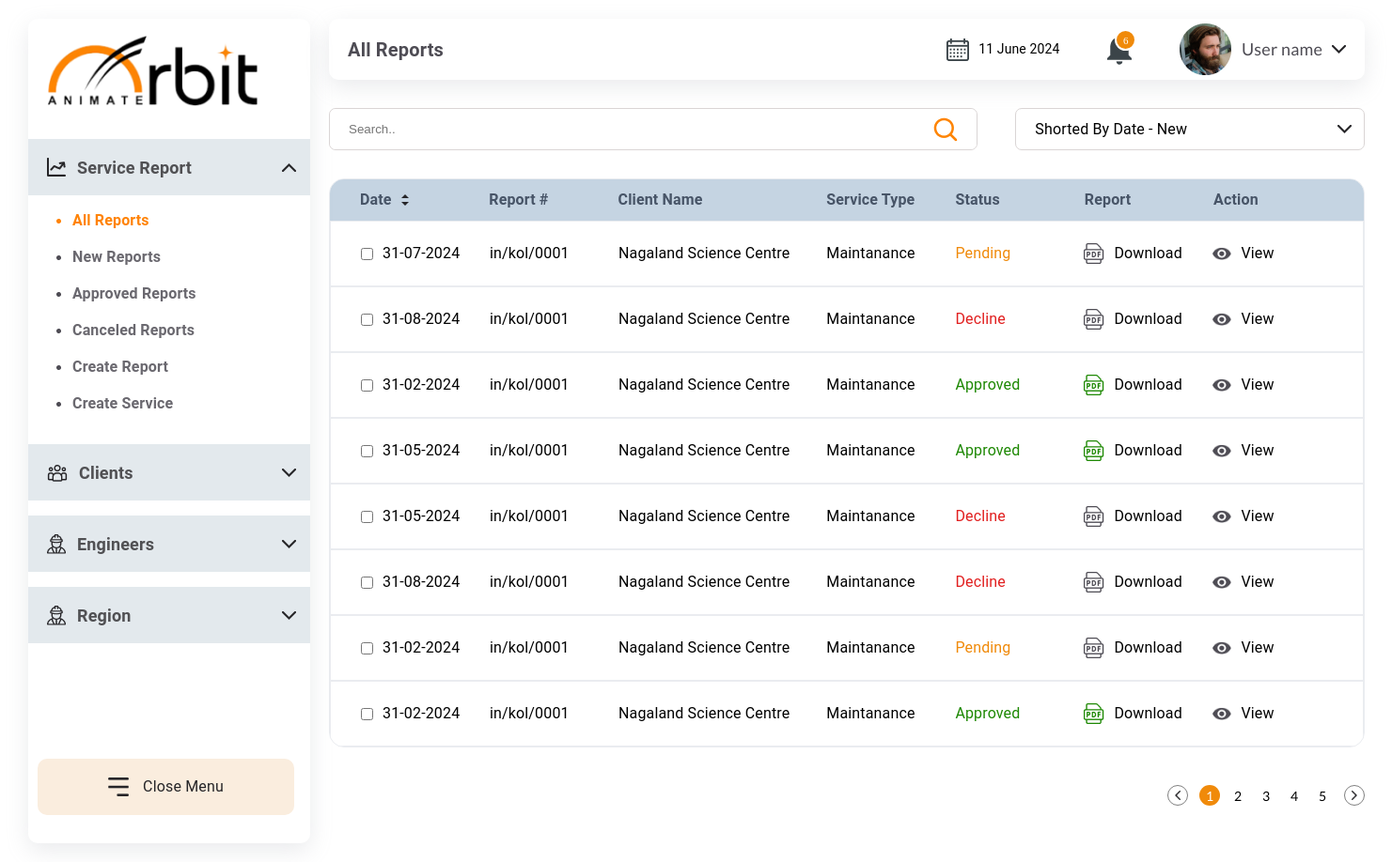
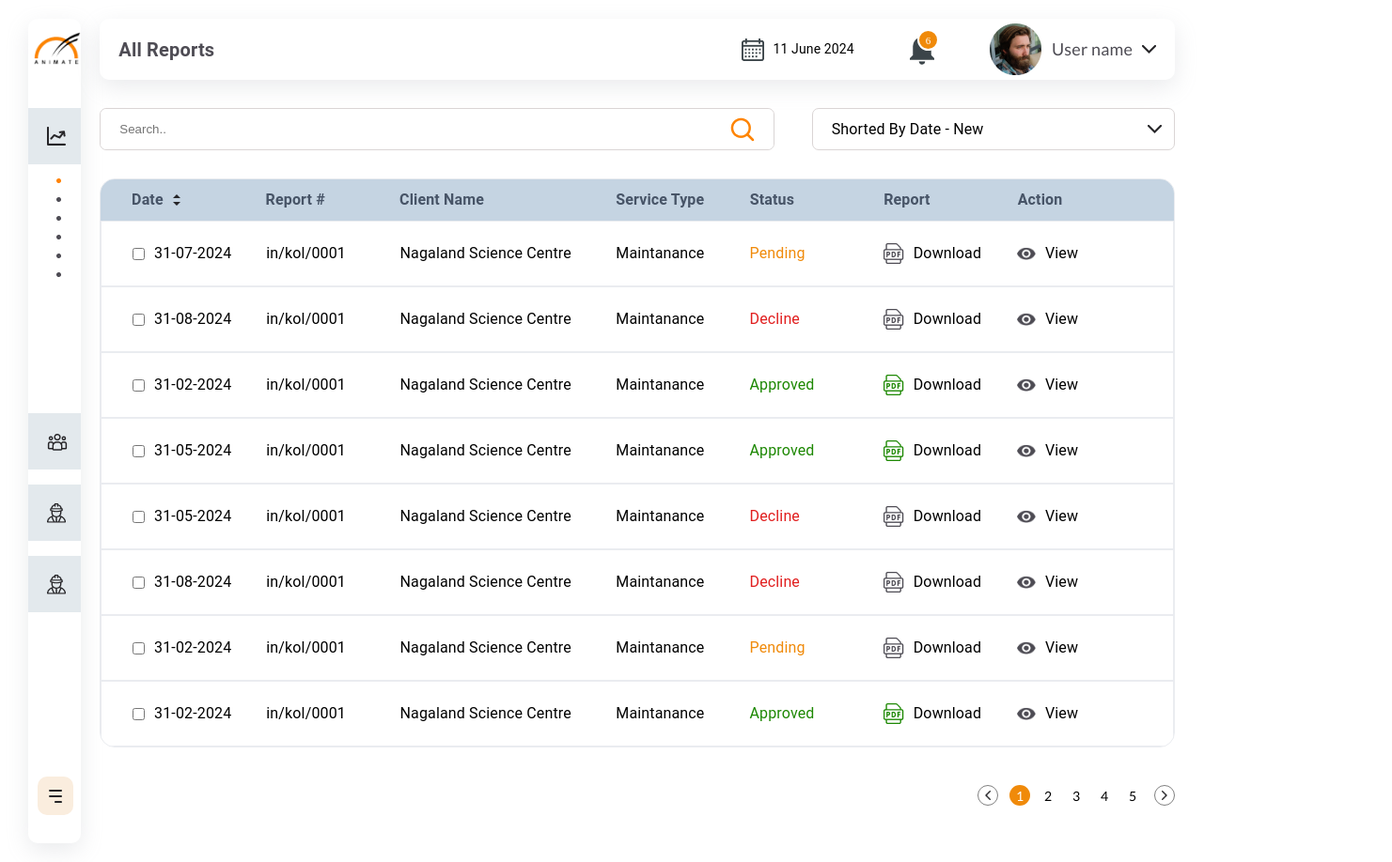
Before and after one commit to jayanta-developer/orbit_service, a React (Create React App) app: page /admin/list-view in a window 1280 px wide. Shown: the whole page at 94% size, 1481 px wide, since content can reach past the window. Built offline with nearby package versions, Linux system fonts and the light colour scheme.

Commit message:
app update

```diff
--- a/src/App.js
+++ b/src/App.js
@@ -17,7 +17,6 @@ export default function App() {
         <Route path="/login" element={<Auth />} />
         <Route path="/user/list-view" element={<UserListView />} />
         <Route path="/admin/list-view" element={<AdminListView />} />
-
         <Route path="/admin/report/create" element={<AdminReportCreate />} />
         <Route path="/admin/report/approve" element={<AdminApprove />} />
         <Route path="/admin/report/view" element={<AdminReportView />} />
--- a/src/Pages/AdminListView/index.jsx
+++ b/src/Pages/AdminListView/index.jsx
@@ -1,6 +1,6 @@
 import React, { useState, useEffect } from 'react';
 import "./style.css";
-import { useNavigate } from "react-router-dom"
+import { useNavigate } from "react-router-dom";
 
 
 import cLogo from "../../Assets/Images/coLogo.png";
@@ -14,21 +14,22 @@ import orangeDot from "../../Assets/Images/orangeDot.png";
 import haumIcon from "../../Assets/Images/huamIcon.png";
 import calendarIcon from "../../Assets/Images/calendarIcon.png";
 import notificationIcon from "../../Assets/Images/notificationsIcon.png";
-import avatar from "../../Assets/Images/avatar.png"
-import dArrow from "../../Assets/Images/dobelArrow.png"
+import avatar from "../../Assets/Images/avatar.png";
+import dArrow from "../../Assets/Images/dobelArrow.png";
 import GPDF from "../../Assets/Images/greenPDF.png";
 import BPDF from "../../Assets/Images/blackPDF.png";
 import eyeIcon from "../../Assets/Images/blackEyeIcon.png";
-import editIcon from "../../Assets/Images/icons8-edit-64.png"
+import editIcon from "../../Assets/Images/icons8-edit-64.png";
 import logOutIcon from "../../Assets/Images/logout-24.png"
-import E_avatar from "../../Assets/Images/E_avatar.png"
-import cameraIcon from "../../Assets/Images/cameraIcon.png"
+import E_avatar from "../../Assets/Images/E_avatar.png";
+import cameraIcon from "../../Assets/Images/cameraIcon.png";
+import cross from "../../Assets/Images/BlockCross.png"
 
 
 //component
 import { Box, Typography } from '@mui/material';
 import { SearchBar, DropBox } from "../../Components/Tools";
-import { GreenBtn } from "../../Components/AppButton"
+import { GreenBtn } from "../../Components/AppButton";
 
 //data
 import { ReportsApproved, ReportsPending, ReportsDecline, countries, india_states, west_bengal_cities, engineersData, bellDropItem } from "../../Assets/Data"
@@ -39,24 +40,24 @@ export default function UserListView() {
   const [sideDropItem2, setSideDropItem2] = useState(false);
   const [sideDropItem3, setSideDropItem3] = useState(false);
   const [sideDropItem4, setSideDropItem4] = useState(false);
-  const [shortDrop, setShortDrop] = useState(false)
+  const [shortDrop, setShortDrop] = useState(false);
   const [shortDropVal, setShortDropVal] = useState("Shorted By Date - New");
   const [currentPage, setCurrentPage] = useState(0);
   const [newArrayData, setNewArrayData] = useState([]);
-  const [profileDrop, setProfileDrop] = useState(false)
+  const [profileDrop, setProfileDrop] = useState(false);
   const [selectedTab, setSelectedTab] = useState("All Reports")
 
-  const [shortDrop1, setShortDrop1] = useState(false)
+  const [shortDrop1, setShortDrop1] = useState(false);
   const [shortDropVal1, setShortDropVal1] = useState("Select Country");
 
   const [shortDrop2, setShortDrop2] = useState(false)
   const [shortDropVal2, setShortDropVal2] = useState("Select State");
 
-  const [shortDrop3, setShortDrop3] = useState(false)
+  const [shortDrop3, setShortDrop3] = useState(false);
   const [shortDropVal3, setShortDropVal3] = useState("Select City");
-  const [bellDrop, setBellDrop] = useState(false)
-  const [bellDropVal, setBellDropVal] = useState()
-  const [sideMOpen, setSideMOpen] = useState(true)
+  const [bellDrop, setBellDrop] = useState(false);
+  const [bellDropVal, setBellDropVal] = useState();
+  const [sideMOpen, setSideMOpen] = useState(false);
 
 
   //print date
@@ -127,12 +128,22 @@ export default function UserListView() {
   return (
     <>
       <Box className="listContainer userListBox">
-        <Box className="sideMenu" minWidth={sideMOpen ? "300px" : "60px"}>
+        <Box className={sideMOpen ? "sideMenu sideMenuOpen" : "sideMenu"}>
           {
             sideMOpen ?
               <img className='mainClogo' src={cLogo} /> :
               <img className='SmainClogo' src={SClogo} style={{ width: "50px" }} />
           }
+
+          <Box className="mobileOuterBox" sx={{ display: sideMOpen ? "flex" : 'none' }}>
+            <Box className="mobileClogSection">
+              <img className='mobileLogo' src={cLogo} />
+              <Box className="topMNavBtn" onClick={() => setSideMOpen(!sideMOpen)}>
+                <img src={cross} />
+              </Box>
+            </Box>
+          </Box>
+
 
           {/* Service Repor */}
           <Box className="sideMenuDropBox" onClick={() => {
@@ -229,6 +240,14 @@ export default function UserListView() {
         </Box>
 
         <Box className="mainBox">
+          <Box mb={2} className="mobileOuterBox" sx={{ display: sideMOpen ? "flex" : 'flex' }}>
+            <Box className="mobileClogSection">
+              <img className='mobileLogo' src={cLogo} />
+              <Box className="topMNavBtn" onClick={() => setSideMOpen(!sideMOpen)}>
+                <img src={haumIcon} />
+              </Box>
+            </Box>
+          </Box>
           {/* Service Repor */}
           <Box className="sectionNav">
             <Box className="headerLabel">
@@ -258,7 +277,7 @@ export default function UserListView() {
               </Box>
 
               <Box className="avatar_Box">
-                <img src={avatar} />
+                <img src={avatar} className='avatar' />
                 <Typography className='NavUserName' sx={{ cursor: "pointer" }} onClick={() => setProfileDrop(!profileDrop)}>User name</Typography>
                 <img onClick={() => setProfileDrop(!profileDrop)} src={dropIcon} style={{ rotate: profileDrop ? "180deg" : "0deg" }} />
                 <Box className="dropItemBox avaratDropBox" sx={{ display: profileDrop ? "flex" : "none" }}>
--- a/src/Pages/AdminListView/style.css
+++ b/src/Pages/AdminListView/style.css
@@ -73,7 +73,7 @@
   height: 19px;
   position: absolute;
   bottom: -8px;
-  right: 119px;
+  right: 143px;
 }
 .enAddressTextArea {
   height: 156px;
--- a/src/Pages/UserListView/index.jsx
+++ b/src/Pages/UserListView/index.jsx
@@ -94,13 +94,12 @@ export default function UserListView() {
   return (
     <>
       <Box className="listContainer userListBox">
-        <Box className="sideMenu" minWidth={sideMOpen ? "300px" : "60px"}>
+        <Box className={sideMOpen ? "sideMenu sideMenuOpen" : "sideMenu"}>
           {
             sideMOpen ?
               <img className='mainClogo' src={cLogo} /> :
               <img className='SmainClogo' src={SClogo} style={{ width: "50px" }} />
           }
-
 
           {/* Service Repor */}
           <Box className="sideMenuDropBox" onClick={() => setSideDropItem(!sideDropItem)}>
--- a/src/Pages/UserListView/style.css
+++ b/src/Pages/UserListView/style.css
@@ -6,19 +6,31 @@
   gap: 10px;
 }
 .sideMenu {
+  width: 0px;
   height: auto;
   min-height: 100vh;
   border-radius: 10px;
   box-shadow: rgba(149, 157, 165, 0.2) 0px 8px 24px;
-  display: flex;
+  display: none;
   flex-direction: column;
   position: relative;
   transition: all 0.3s;
+  overflow: hidden;
+  padding: 10px;
+}
+.sideMenuOpen {
+  min-width: 100%;
+  display: flex;
 }
 .mainBox {
-  width: 80%;
+  width: 100%;
+  display: flex;
+  flex-direction: column;
+  align-items: center;
+  padding: 10px;
 }
 .mainClogo {
+  display: none;
   width: 75%;
   margin: 17px 0 35px 20px;
   cursor: pointer;
@@ -89,6 +101,25 @@
   height: 60px;
   border-radius: 10px;
   background: #faedde;
+  display: none;
+  flex-direction: row;
+  justify-content: center;
+  align-items: center;
+  gap: 15px;
+  margin: 10px;
+  cursor: pointer;
+}
+.colseMenuTabeActive img {
+  width: 22px;
+  height: 20px;
+  cursor: pointer;
+}
+.colseMenuTabeActiveMobile {
+  display: flex;
+  width: 91%;
+  height: 60px;
+  border-radius: 10px;
+  background: #faedde;
   display: flex;
   flex-direction: row;
   justify-content: center;
@@ -97,7 +128,7 @@
   margin: 10px;
   cursor: pointer;
 }
-.colseMenuTabeActive img {
+.colseMenuTabeActiveMobile img {
   width: 22px;
   height: 20px;
   cursor: pointer;
@@ -116,7 +147,7 @@
 }
 .sectionNav {
   width: 100%;
-  height: 180px;
+  height: 140px;
   box-shadow: rgba(149, 157, 165, 0.2) 0px 8px 24px;
   border-radius: 10px;
   display: flex;
@@ -128,19 +159,19 @@
 
 .navAvatarBox {
   display: flex;
-  flex-direction: column-reverse;
+  flex-direction: row;
   align-items: start;
   justify-content: space-between;
   max-width: 495px;
+  padding: 0 9%;
 }
 .headerLabel p {
   font-size: 20px !important;
   font-weight: 600 !important;
   color: #4e4c54;
-  text-align: center;
+  text-align: start;
 }
 .navCalBox {
-  width: 100%;
   display: flex;
   flex-direction: row;
   align-items: center;
@@ -149,6 +180,7 @@
 }
 .navCalBox p {
   font-size: 14px !important;
+  display: none;
 }
 .avatar_Box {
   display: flex;
@@ -161,20 +193,26 @@
   transition: all 0.5s;
   cursor: pointer;
 }
+.avatar_Box .avatar {
+  width: 40px;
+  height: 40px;
+}
 .avatar_Box .dropItemBox {
   top: 68px;
+  left: -49px;
+  width: 145px;
 }
 .avatar_Box .dropItem {
   height: 40px;
 }
 .NavUserName {
+  display: none;
   font-size: 18px !important;
   color: #4e4c54;
   font-family: "Lato" !important;
 }
 .bellIcon {
   position: relative;
-  width: 100%;
   display: flex;
   justify-content: end;
 }
@@ -346,7 +384,6 @@
 
 @media (min-width: 600px) {
   .navAvatarBox {
-    flex-direction: row;
     align-items: center;
   }
   .sectionNav {
@@ -383,12 +420,52 @@
     justify-content: unset;
   }
 }
+.mobileOuterBox {
+  width: 100%;
+  justify-content: center;
+  align-items: center;
+}
+.mobileClogSection {
+  width: 100%;
+  height: 90px;
+  display: flex;
+  flex-direction: row;
+  align-items: center;
+  justify-content: space-between;
+  border-radius: 10px;
+  padding: 20px;
+  box-shadow: rgba(100, 100, 111, 0.2) 0px 7px 29px 0px;
+}
+.mobileLogo {
+  width: 150px;
+}
+.topMNavBtn {
+  width: 46px;
+  height: 46px;
+  display: flex;
+  justify-content: center;
+  align-items: center;
+  padding: 10px;
+  border-radius: 10px;
+  background: #faedde;
+  cursor: pointer;
+}
+.topMNavBtn img {
+  width: 25px;
+  height: 25px;
+}
 
 /* tabe view */
 @media (min-width: 768px) {
+  .sideMenuOpen {
+    min-width: 300px;
+  }
   .mainBox {
     width: 87%;
+    display: unset;
+    padding: 0px;
   }
+
   .sectionNav {
     flex-wrap: nowrap;
     height: 65px;
@@ -398,12 +475,36 @@
   .navAvatarBox {
     width: 40%;
     min-width: 366px;
+    padding: 0;
   }
   .headerLabel {
     width: 60%;
   }
   .sideMenu {
+    width: 60px;
     height: 100vh;
+    padding: 0px;
+    display: flex;
+  }
+  .colseMenuTabeActive {
+    display: flex;
+  }
+  .mainClogo {
+    display: block;
+  }
+  .mobileOuterBox {
+    display: none !important;
+  }
+
+  .navCalBox p {
+    display: block;
+  }
+  .NavUserName {
+    display: block;
+  }
+  .avatar_Box .avatar {
+    width: 56px;
+    height: 56px;
   }
 }
 /* desktop view */
```
Also changed, not shown: src/Assets/Images/BlockCross.png (added).
